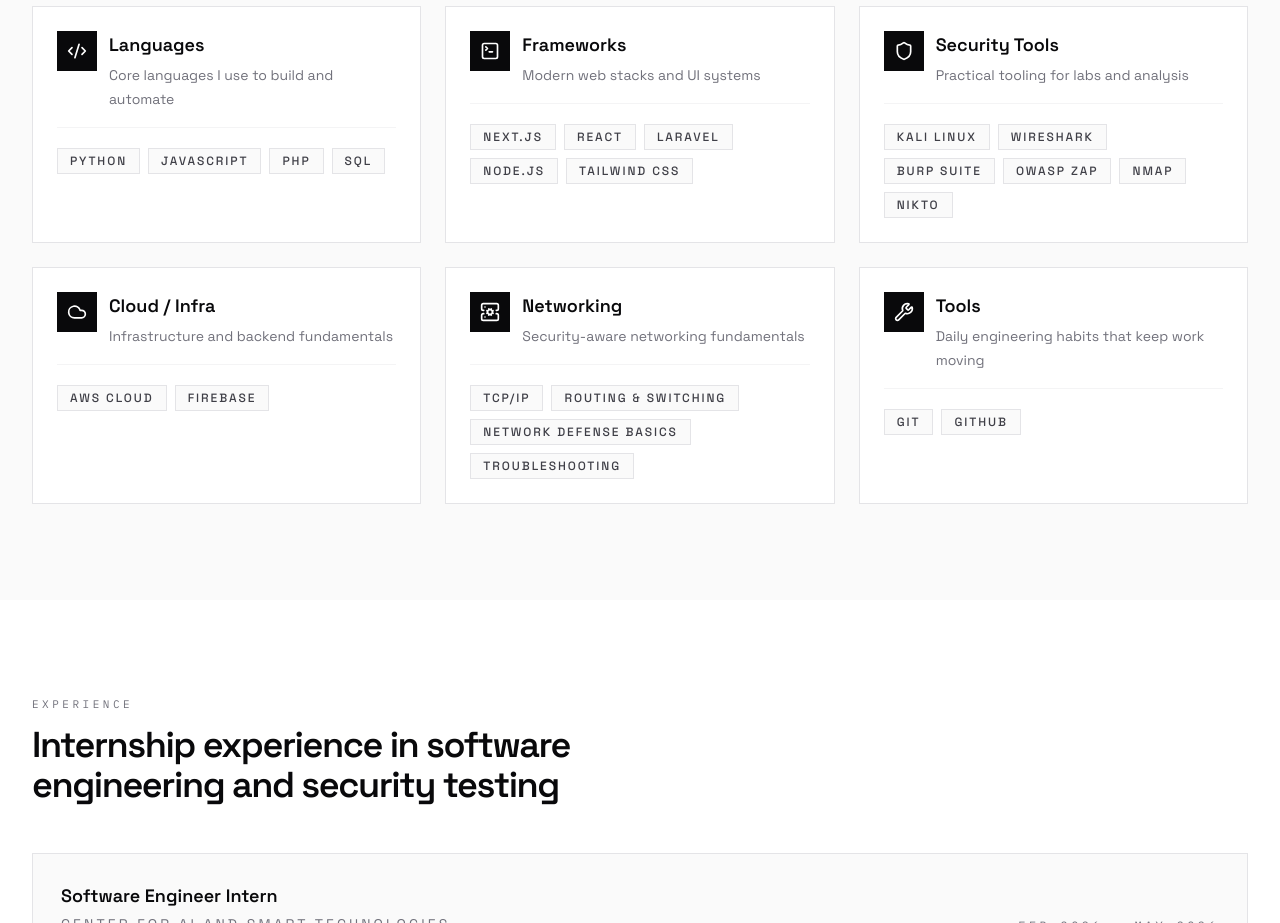
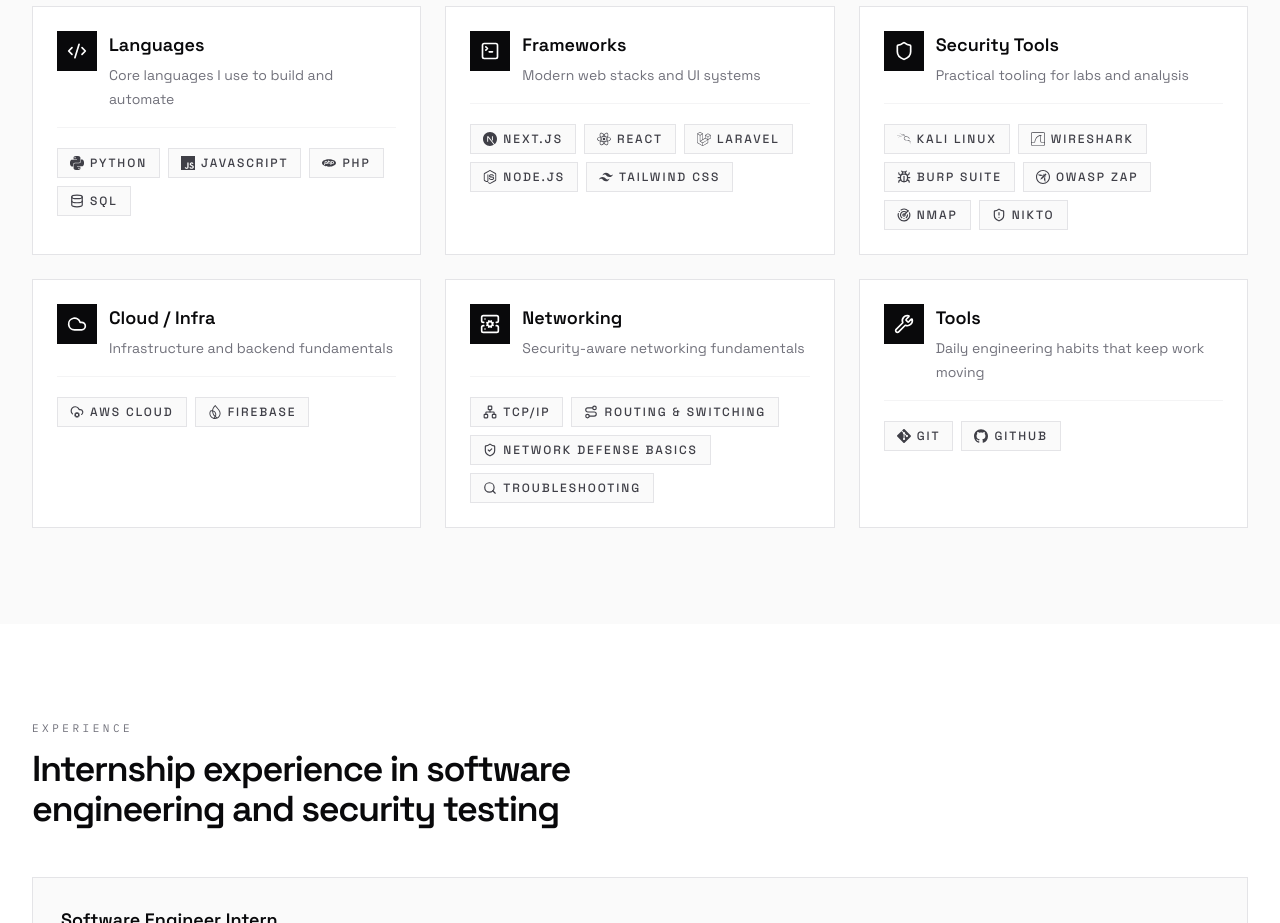
Before and after one commit to rhenzdaived/myportfolio, a Next.js app: page / in a window 1280 px wide. Shown: the part 1740-2663 px from the top of the page. Built offline with nearby package versions, Linux system fonts and the light colour scheme.

Commit message:
feat: add icons on listed skills

```diff
--- a/src/components/sections/Skills.tsx
+++ b/src/components/sections/Skills.tsx
@@ -1,12 +1,80 @@
 'use client'
 
 import { Code2, Cloud, Shield, Wrench, ServerCog, TerminalSquare } from 'lucide-react'
+import {
+  Database,
+  Bug,
+  Radar,
+  ShieldAlert,
+  Network,
+  Route,
+  ShieldCheck,
+  Search,
+  CloudCog,
+} from 'lucide-react'
+import { IconType } from 'react-icons'
+import {
+  SiPython,
+  SiJavascript,
+  SiPhp,
+  SiNextdotjs,
+  SiReact,
+  SiLaravel,
+  SiNodedotjs,
+  SiTailwindcss,
+  SiKalilinux,
+  SiWireshark,
+  SiOwasp,
+  SiFirebase,
+  SiGit,
+  SiGithub,
+} from 'react-icons/si'
 
 type SkillCategory = {
   title: string
   subtitle: string
   icon: React.ReactNode
   skills: string[]
+}
+
+// Maps a skill label to its icon. Branded tools use their real logo
+// (react-icons/si); tools without a dedicated logo fall back to a
+// neutral lucide-react icon that best represents the concept.
+const skillIconMap: Record<string, IconType | React.ComponentType<{ className?: string }>> = {
+  Python: SiPython,
+  JavaScript: SiJavascript,
+  PHP: SiPhp,
+  SQL: Database,
+  'Next.js': SiNextdotjs,
+  React: SiReact,
+  Laravel: SiLaravel,
+  'Node.js': SiNodedotjs,
+  'Tailwind CSS': SiTailwindcss,
+  'Kali Linux': SiKalilinux,
+  Wireshark: SiWireshark,
+  'Burp Suite': Bug,
+  'OWASP ZAP': SiOwasp,
+  Nmap: Radar,
+  Nikto: ShieldAlert,
+  'AWS Cloud': CloudCog,
+  Firebase: SiFirebase,
+  'TCP/IP': Network,
+  'Routing & Switching': Route,
+  'Network Defense Basics': ShieldCheck,
+  Troubleshooting: Search,
+  Git: SiGit,
+  GitHub: SiGithub,
+}
+
+function SkillBadge({ skill }: { skill: string }) {
+  const Icon = skillIconMap[skill] ?? Code2
+
+  return (
+    <span className="inline-flex items-center gap-1.5 border border-zinc-200 bg-zinc-50 px-3 py-1.5 text-xs font-medium uppercase tracking-[0.16em] text-zinc-700 transition group-hover:border-zinc-950 group-hover:text-zinc-950">
+      <Icon className="h-3.5 w-3.5 shrink-0" />
+      {skill}
+    </span>
+  )
 }
 
 export default function Skills() {
@@ -78,12 +146,7 @@
 
               <div className="mt-5 flex flex-wrap gap-2">
                 {cat.skills.map((skill) => (
-                  <span
-                    key={skill}
-                    className="inline-flex items-center border border-zinc-200 bg-zinc-50 px-3 py-1 text-xs font-medium uppercase tracking-[0.16em] text-zinc-700 transition group-hover:border-zinc-950 group-hover:text-zinc-950"
-                  >
-                    {skill}
-                  </span>
+                  <SkillBadge key={skill} skill={skill} />
                 ))}
               </div>
             </div>
```
